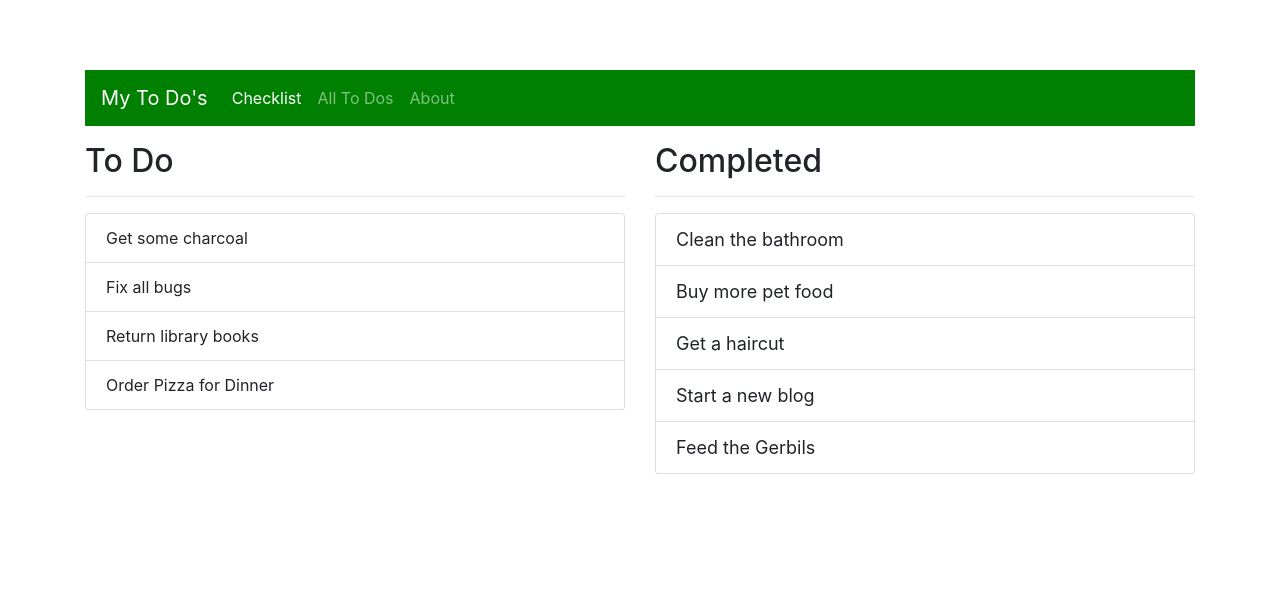
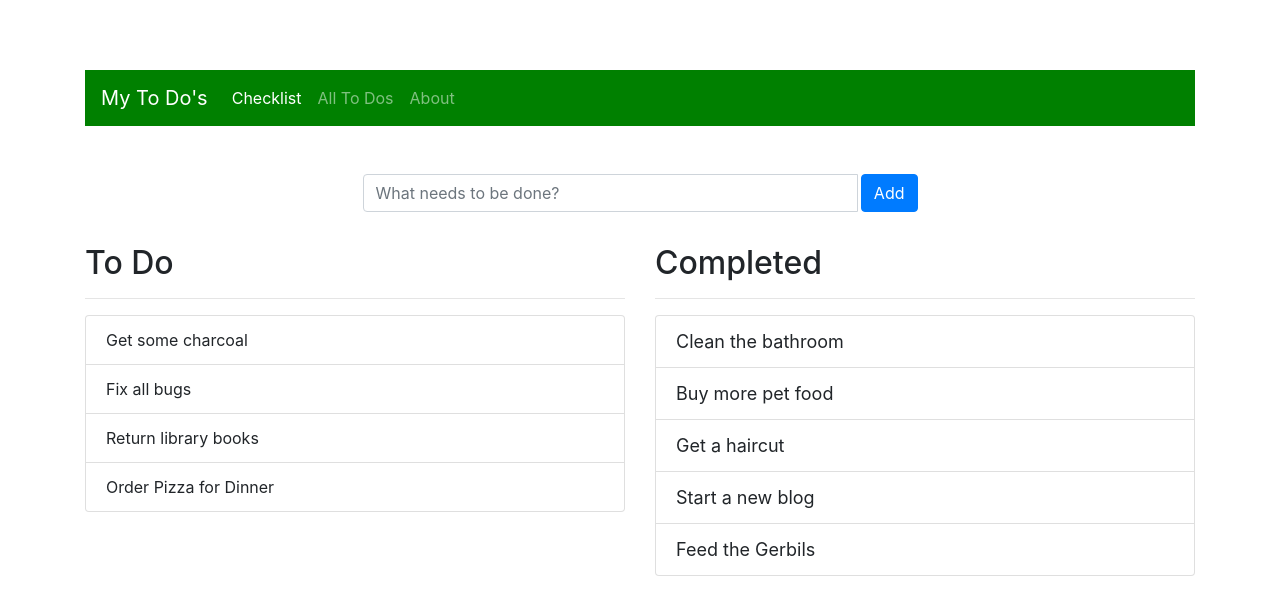
Before and after one commit to NickHodges/a4rbCode, an Angular app: page / in a window 1280 px wide. Shown: the top 612 px of the page. Built offline with nearby package versions, Linux system fonts and the light colour scheme; data requests are answered from the project's data file.

Commit message:
initial commit of Step8

```diff
--- /dev/null
+++ b/src/app/add-todo/add-todo.component.html
@@ -0,0 +1,15 @@
+<!-- This file added in Step 8  -->
+
+<div class="input-group">
+  <input
+    [(ngModel)]="newTodo.title"
+    (keyup.enter)="addTodo()"
+    class="form-control"
+    style="margin-right: 3px"
+    type="text"
+    placeholder="What needs to be done?"
+  />
+  <span class="input-group-btn">
+    <button class="btn btn-primary" (click)="addTodo()">Add</button>
+  </span>
+</div>
--- /dev/null
+++ b/src/app/add-todo/add-todo.component.ts
@@ -0,0 +1,24 @@
+// This file added in Step 8
+
+import { Component, OnInit, Output, EventEmitter } from '@angular/core';
+import { Todo } from '../todo';
+
+@Component({
+  selector: 'app-add-todo',
+  templateUrl: './add-todo.component.html',
+  styleUrls: ['./add-todo.component.css']
+})
+export class AddTodoComponent implements OnInit {
+  newTodo: Todo = new Todo();
+
+  @Output() addTodoEvent: EventEmitter<Todo> = new EventEmitter();
+
+  constructor() {}
+
+  addTodo() {
+    this.addTodoEvent.emit(this.newTodo);
+    this.newTodo = new Todo();
+  }
+
+  ngOnInit() {}
+}
--- a/src/app/todo-data.service.ts
+++ b/src/app/todo-data.service.ts
@@ -28,4 +28,10 @@ export class TodoDataService {
   incompletedTodos(): Observable<Array<Todo>> {
     return this.aHttpService.get<Array<Todo>>(`${this.rootURL}?complete=false`);
   }
+
+  // Added for Step 8
+  // Create/Post todo
+  addTodo(todo: Todo): Observable<Todo> {
+    return this.aHttpService.post<Todo>(`${this.rootURL}`, todo);
+  }
 }
--- a/src/app/todo-list/todo-list.component.html
+++ b/src/app/todo-list/todo-list.component.html
@@ -1,5 +1,6 @@
 <!-- Changed for Step 7 -->
 <div class="container">
+  <app-add-todo class="app-add-todo" (addTodoEvent)="onAddTodo($event)"></app-add-todo>
   <div class="row">
     <div class="col-md-6">
       <h2 class="heading">To Do</h2>
--- a/src/app/todo-list/todo-list.component.ts
+++ b/src/app/todo-list/todo-list.component.ts
@@ -36,4 +36,10 @@ export class TodoListComponent implements OnInit, OnDestroy {
     this.completedTodos();
     this.incompletedToDos();
   }
+  // Added for Step 8
+  onAddTodo(todo: Todo) {
+      this.subscriptions.add(this.todoDataService.addTodo(todo).subscribe(val => {
+      this.incompletetodos.push(val);
+    }));
+  }
 }
```
Also changed, not shown: src/app/app.module.ts (+10 -2 lines), src/app/add-todo/add-todo.component.css (added), 1 other file (tests, documents, lock files or other folders).
